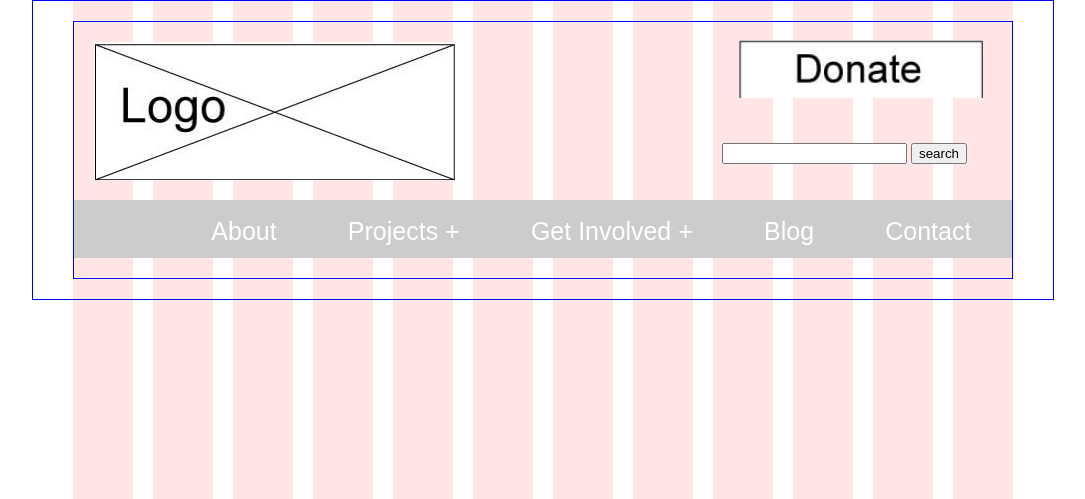
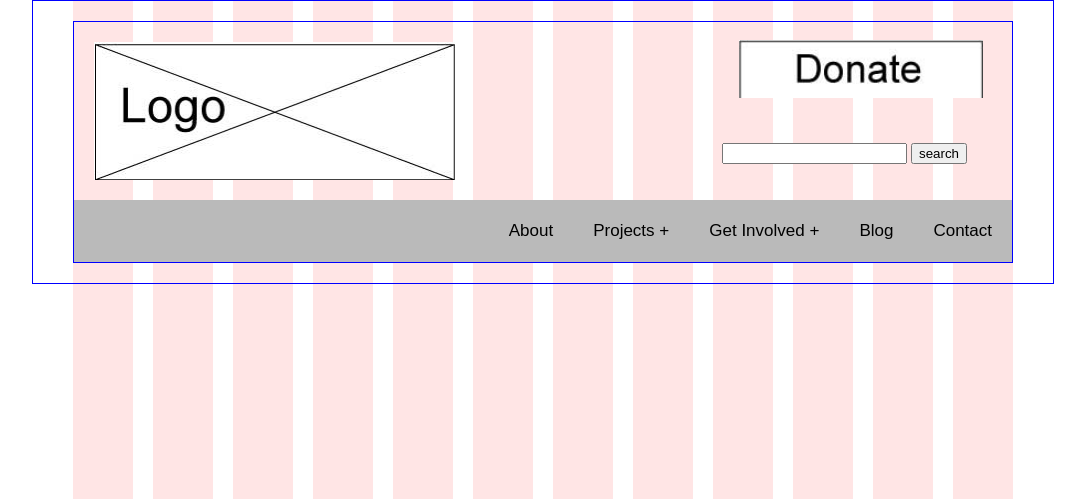
Before and after one commit to brownae/MyFirstRepo, a WordPress theme: template header.php in a window 1280 px wide. Shown: the top 499 px of the page, without its empty margins (97-1182 px from the left). Run offline with PHP 8.4 and a stand-in for WordPress, Linux system fonts and the light colour scheme; the site name, menu and one post (Sample post) are stand-ins, and other content is empty.

Commit message:
Nav pretty close to perfect.

```diff
--- a/css/nav.css
+++ b/css/nav.css
@@ -1,23 +1,34 @@
-/*----CP starts here --- */
+
 .toggle,
 [id^=drop] {
 	display: none;
 }
+
 /* Giving a background-color to the nav container. */
 nav {
-    margin: 0 0 20px;
+	margin:0;
 	padding: 0;
-    background-color: #cccccc;
+	background-color: #bababa;
     clear: both;
+}
+
+#logo {
+	display: block;
+	padding: 0 30px;
+	float: left;
+	font-size:20px;
+	line-height: 60px;
 }
 
 /* Since we'll have the "ul li" "float:left"
  * we need to add a clear after the container. */
+
 nav:after {
 	content:"";
 	display:table;
 	clear:both;
 }
+
 /* Removing padding, margin and "list-style" from the "ul",
  * and adding "position:reltive" */
 nav ul {
@@ -26,45 +37,48 @@
 	margin:0;
 	list-style: none;
 	position: relative;
-    z-index: 2;
+    z-index: 3;
 	}
+
 /* Positioning the navigation items inline */
 nav ul li {
-    margin: 0 2vw 0px;
+	margin: 0px;
 	display:inline-block;
 	float: left;
-    background-color: #ccc;
-
-}
-
-nav ul li ul li {
-    margin: 0;
+	background-color: #bababa;
 	}
 
 /* Styling the links */
 nav a {
 	display:block;
-    padding:10px 15px 5px 5px;
-    color:#FFF;
-    font-size:25px;
+	padding:14px 20px;
+	color:#000;
+	font-size:17px;
 	text-decoration:none;
 }
-nav ul li ul li:hover { background: #ccc; }
+
+
+nav ul li ul li:hover { background: #bababa; }
+
 /* Background color change on Hover */
 nav a:hover {
-    background-color: #ccc;
+	color: #fff;
 }
+
 /* Hide Dropdowns by Default
  * and giving it a position of absolute */
 nav ul ul {
 	display: none;
 	position: absolute;
 	/* has to be the same number as the "line-height" of "nav a" */
+	top: 60px;
 }
+
 /* Display Dropdowns on Hover */
 nav ul li:hover > ul {
 	display:inherit;
 }
+
 /* Fisrt Tier Dropdown */
 nav ul ul li {
 	width:170px;
@@ -72,6 +86,7 @@
 	display:list-item;
 	position: relative;
 }
+
 /* Second, Third and more Tiers
  * We move the 2nd and 3rd etc tier dropdowns to the left
  * by the amount of the width of the first tier.
@@ -82,103 +97,125 @@
 	/* has to be the same number as the "width" of "nav ul ul li" */
 	left:170px;
 }
+
+
 /* Change ' +' in order to change the Dropdown symbol */
 li > a:after { content:  ' +'; }
 li > a:only-child:after { content: ''; }
+
+
 /* Media Queries
 --------------------------------------------- */
-@media all and (max-width : 825px) {
-    #logo-main {
+
+@media all and (max-width : 768px) {
+
+	#logo {
 		display: block;
 		padding: 0;
 		width: 100%;
 		text-align: center;
 		float: none;
 	}
+
 	nav {
 		margin: 0;
 	}
+
 	/* Hide the navigation menu by default */
 	/* Also hide the  */
 	.toggle + a,
 	.menu {
 		display: none;
 	}
-    /* Styling the toggle lable */
+
+	/* Stylinf the toggle lable */
 	.toggle {
-        display: inline-block;
-        background-color: #fff;
+		display: block;
+		background-color: #bababa;
 		padding:14px 20px;
-        color:#FFF;
+		color:#000;
 		font-size:17px;
 		text-decoration:none;
 		border:none;
-        float: right;
 	}
+
 	.toggle:hover {
-        background-color: #fff;
+		color: #fff;
 	}
+
 	/* Display Dropdown when clicked on Parent Lable */
 	[id^=drop]:checked + ul {
 		display: block;
+        float: left;
 	}
+
 	/* Change menu item's width to 100% */
 	nav ul li {
 		display: block;
 		width: 100%;
 		}
+
 	nav ul ul .toggle,
 	nav ul ul a {
 		padding: 0 40px;
 	}
+
 	nav ul ul ul a {
 		padding: 0 80px;
 	}
+
 	nav a:hover,
  	nav ul ul ul a {
-        background-color: #000000;
+		color: #fff;
 	}
+
 	nav ul li ul li .toggle,
 	nav ul ul a,
   nav ul ul ul a{
 		padding:14px 20px;
-        color:#FFF;
+		color:#000;
 		font-size:17px;
 	}
+
+
 	nav ul li ul li .toggle,
 	nav ul ul a {
-        background-color: #212121;
+		background-color: #bababa;
 	}
+
 	/* Hide Dropdowns by Default */
 	nav ul ul {
 		float: none;
 		position:static;
-        color: #ffffff;
+		color: #bababafff;
 		/* has to be the same number as the "line-height" of "nav a" */
 	}
+
 	/* Hide menus on hover */
 	nav ul ul li:hover > ul,
 	nav ul li:hover > ul {
 		display: none;
 	}
+
 	/* Fisrt Tier Dropdown */
 	nav ul ul li {
 		display: block;
 		width: 100%;
 	}
+
 	nav ul ul ul li {
 		position: static;
 		/* has to be the same number as the "width" of "nav ul ul li" */
-    }
+
 	}
 
-
-
+}
 
 @media all and (max-width : 330px) {
+
 	nav ul li {
 		display:block;
 		width: 94%;
 	}
+
 }
-/*----CP ends here --- */
--- a/header.php
+++ b/header.php
@@ -52,17 +52,6 @@
                 <a href="#">Get Involved</a>
                 <input type="checkbox" id="drop-2"/>
                 <ul>
-                    <li>
-                        <!-- Second Tier Drop Down -->
-                        <label for="drop-3" class="toggle">Tutorials +</label>
-                        <a href="#">Tutorials</a>
-                        <input type="checkbox" id="drop-3"/>
-                        <ul>
-                            <li><a href="#">Community</a></li>
-                            <li><a href="#">Public Speaking</a></li>
-                            <li><a href="#">Other</a></li>
-                        </ul>
-                    </li>
                     <li><a href="#">Resources</a></li>
                     <li><a href="#">Links</a></li>
                 </ul>
```
Lines whose indentation alone changed are shown as unchanged.
